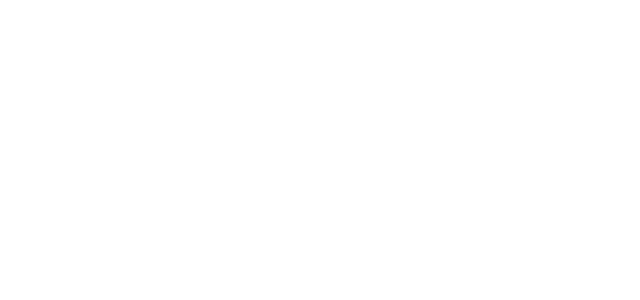
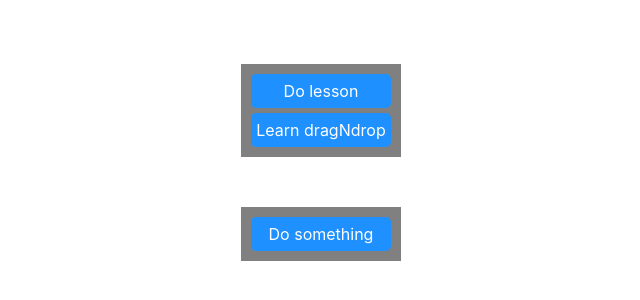
Before and after one commit to XurshidKarimov/VueViteSandbox, a Vue app: page / in a window 1280 px wide. Shown: the part 238-538 px from the top of the page, without its empty margins (319-959 px from the left). Built offline with nearby package versions, Linux system fonts and the light colour scheme.

Commit message:
layout ready to dragNdrop

```diff
--- a/src/components/MyForm.vue
+++ b/src/components/MyForm.vue
@@ -1,5 +1,14 @@
 <template>
-
+   <div class="drop-zone">
+        <div v-for="item in getList(1)" :key="item.id" class="drag-el" draggable="true">
+            {{ item.todo }}
+        </div>
+   </div>
+   <div class="drop-zone">
+        <div v-for="item in getList(2)" :key="item.id" class="drag-el" draggable="true">
+            {{ item.todo }}
+        </div>
+   </div>
 </template>
 
 <script>
@@ -7,11 +16,18 @@
 
 export default{
     setup(){
-        let inputVal = ref('');
+        let items = ref([
+            {id: 0, todo: 'Do lesson', list: 1},
+            {id: 1, todo: 'Learn dragNdrop', list: 1},
+            {id: 2, todo: 'Do something', list: 2}
+        ]);
 
+        const getList = (list) => {
+            return items.value.filter(object => object.list === list);
+        }
 
         return {
-            inputVal,
+            getList,
         }
     }
 }
@@ -20,5 +36,22 @@
 
 
 <style>
+  .drop-zone{
+    min-width: 50%;
+    margin: 50px auto;
+    background-color: gray;
+    padding: 10px;
+    min-height: 10px;
+  }
 
+  .drag-el{
+    background-color: dodgerblue;
+    color: white;
+    padding: 5px;
+    cursor: pointer;
+    border-radius: 5px;
+  }
+  .drag-el:not(:last-child){
+    margin-bottom: 5px;
+  }
 </style>
```
